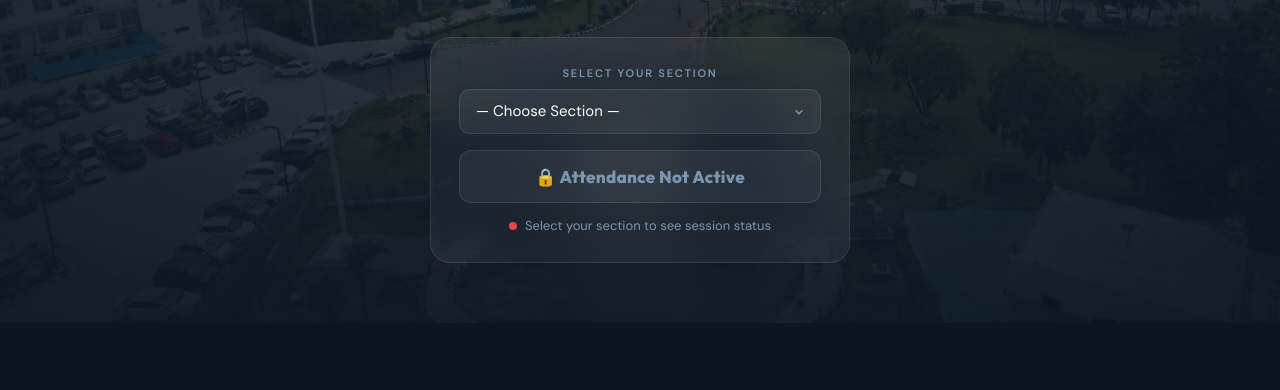
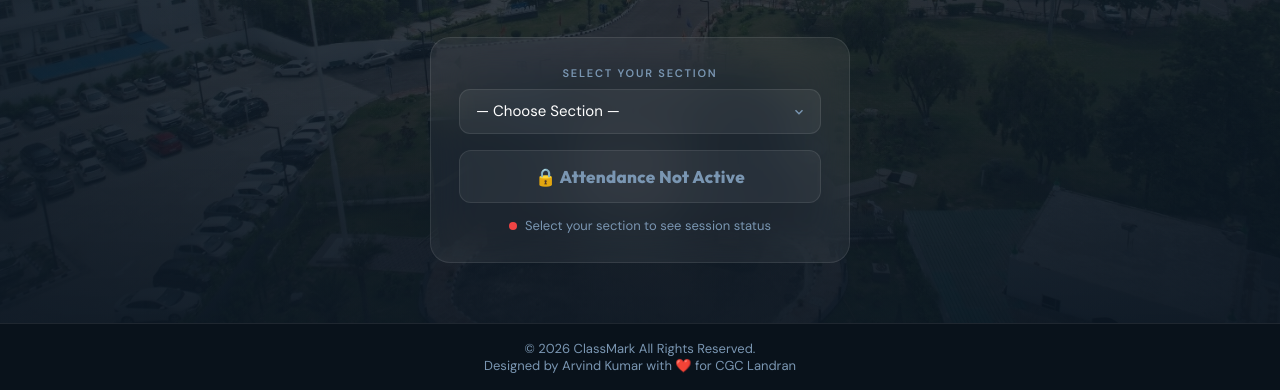
Before and after one commit to arvind05kumar/ClassMark, a website: page ClassMark.html in a window 1280 px wide. Shown: the part 533-923 px from the top of the page. Before the commit the page ends 856 px from the top, so only its background shows below. Drawn offline with Linux system fonts and the light colour scheme.

Commit message:
feat: add thin custom footer to landing page

```diff
--- a/ClassMark.html
+++ b/ClassMark.html
@@ -1140,6 +1140,12 @@
           <span id="live-text">Select your section to see session status</span>
         </div>
       </div>
+    </div>
+
+    <!-- Thin Footer -->
+    <div style="text-align: center; padding: 16px 20px; font-size: 13px; color: var(--muted); border-top: 1px solid var(--border); margin-top: auto; background: rgba(0,0,0,0.2);">
+      &copy; 2026 ClassMark All Rights Reserved.<br>
+      Designed by Arvind Kumar with ❤️ for CGC Landran
     </div>
   </div>
 
```
